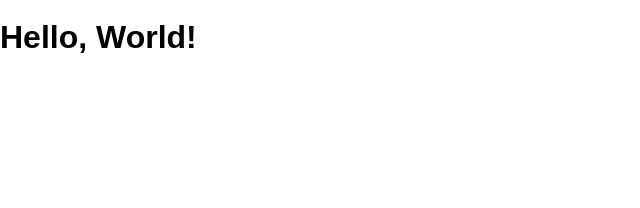
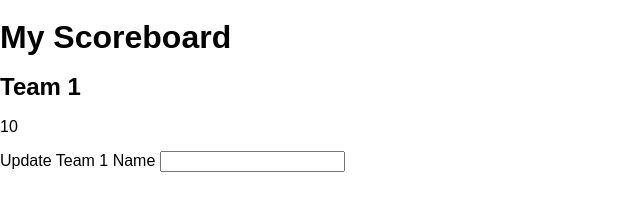
Before and after one commit to geekboyisonnow/a-scoreboard, a website: page public/index.html in a window 1280 px wide. Shown: the whole page, without its empty margins (0-640 px from the left). Drawn offline with Linux system fonts and the light colour scheme.

Commit message:
Hard coding the html

```diff
--- a/public/index.html
+++ b/public/index.html
@@ -8,7 +8,12 @@
     <link rel="stylesheet" href="/screen.css" />
   </head>
   <body>
-    <h1 class="hello-world"></h1>
+    <h1 class="">My Scoreboard</h1>
+    <h2>Team 1</h2>
+    <p>10</p>
+    <label>Update Team 1 Name</label>
+    <input type="text"/>
+
     <script src="/main.js" charset="utf-8"></script>
   </body>
 </html>
```
